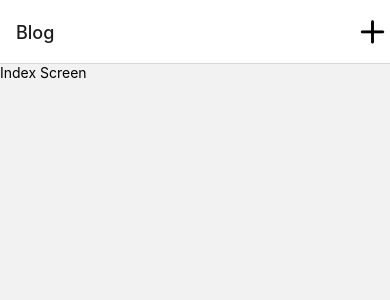
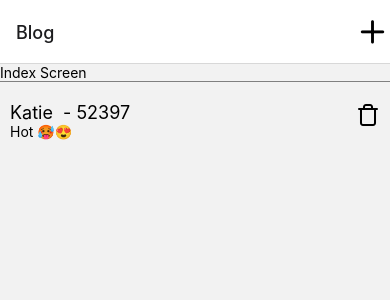
Before and after one commit to ivankisyov/react-native-sandbox-2, a React Native app: screen / in a window 390 px wide. Shown: the top 300 px of the page. Built offline with nearby package versions, Linux system fonts and the light colour scheme.

Commit message:
Add EditScreen and update ShowScreen

```diff
--- a/App.js
+++ b/App.js
@@ -5,6 +5,7 @@ import React from "react";
 import { Provider } from "./src/context/BlogContext";
 import ShowScreen from "./src/screens/ShowScreen";
 import CreateScreen from "./src/screens/CreateScreen";
+import EditScreen from "./src/screens/EditScreen";
 
 const Stack = createStackNavigator();
 
@@ -16,6 +17,7 @@ const App = () => {
         <Stack.Screen name="Home" component={IndexScreen} />
         <Stack.Screen name="Show" component={ShowScreen} />
         <Stack.Screen name="Create" component={CreateScreen} />
+        <Stack.Screen name="Edit" component={EditScreen} />
       </Stack.Navigator>
     </NavigationContainer>
   );
--- a/src/context/BlogContext.js
+++ b/src/context/BlogContext.js
@@ -35,5 +35,5 @@ const deleteBlogPost = (dispatch) => {
 export const { Context, Provider } = createDataContext(
   blogReducer,
   { addBlogPost, deleteBlogPost },
-  []
+  [{ content: "Hot 🥵😍", id: 52397, title: "Katie " }]
 );
--- /dev/null
+++ b/src/screens/EditScreen.js
@@ -0,0 +1,66 @@
+import React, { useContext } from "react";
+import { View, Text, StyleSheet, TextInput, Button } from "react-native";
+import { Context } from "../context/BlogContext";
+import { useNavigation } from "@react-navigation/native";
+
+const EditScreen = ({ route }) => {
+  const { addBlogPost } = useContext(Context);
+  const navigation = useNavigation();
+  const { state } = useContext(Context);
+  const { title: blogPostTitle, content: blogPostContent } = state.find(
+    (blogPost) => blogPost.id === route.params.id
+  );
+  const [title, setTitle] = React.useState(blogPostTitle);
+  const [content, setContent] = React.useState(blogPostContent);
+
+  return (
+    <View>
+      <Text>Edit Post: {route.params.id}</Text>
+      <Text>Enter Title:</Text>
+      <TextInput
+        style={styles.input}
+        value={title}
+        onChangeText={(text) => setTitle(text)}
+      />
+      <Text>Enter Content:</Text>
+      <TextInput
+        style={styles.input}
+        value={content}
+        onChangeText={(text) => setContent(text)}
+      />
+      <Button
+        title="Edit Blog Post"
+        onPress={() =>
+          addBlogPost(title, content, () => navigation.navigate("Home"))
+        }
+      />
+    </View>
+  );
+};
+
+const styles = StyleSheet.create({
+  row: {
+    flexDirection: "row",
+    justifyContent: "space-between",
+    paddingVertical: 20,
+    paddingHorizontal: 10,
+    borderTopWidth: 1,
+    borderColor: "gray",
+  },
+  title: {
+    fontSize: 18,
+  },
+  icon: {
+    fontSize: 24,
+  },
+  input: {
+    fontSize: 18,
+    borderWidth: 1,
+    borderColor: "black",
+    marginBottom: 15,
+    padding: 5,
+    margin: 5,
+  },
+});
+
+export default EditScreen;
--- a/src/screens/ShowScreen.js
+++ b/src/screens/ShowScreen.js
@@ -1,14 +1,34 @@
 import React, { useContext } from "react";
-import { View, Text, StyleSheet } from "react-native";
+import { View, Text, StyleSheet, TouchableOpacity } from "react-native";
 import { Context } from "../context/BlogContext";
+import { useNavigation } from "@react-navigation/native";
+import { EvilIcons } from "@expo/vector-icons";
 
 const ShowScreen = ({ route }) => {
+  const navigation = useNavigation();
   const { state } = useContext(Context);
   const blogPost = state.find((blogPost) => blogPost.id === route.params.id);
+
+  React.useLayoutEffect(() => {
+    navigation.setOptions({
+      headerRight: () => (
+        <TouchableOpacity
+          onPress={() =>
+            navigation.navigate("Edit", {
+              id: route.params.id,
+            })
+          }
+        >
+          <EvilIcons name="pencil" size={35} />
+        </TouchableOpacity>
+      ),
+    });
+  }, [navigation]);
 
   return (
     <View>
       <Text>{blogPost.title}</Text>
+      <Text>{blogPost.content}</Text>
     </View>
   );
 };
```
